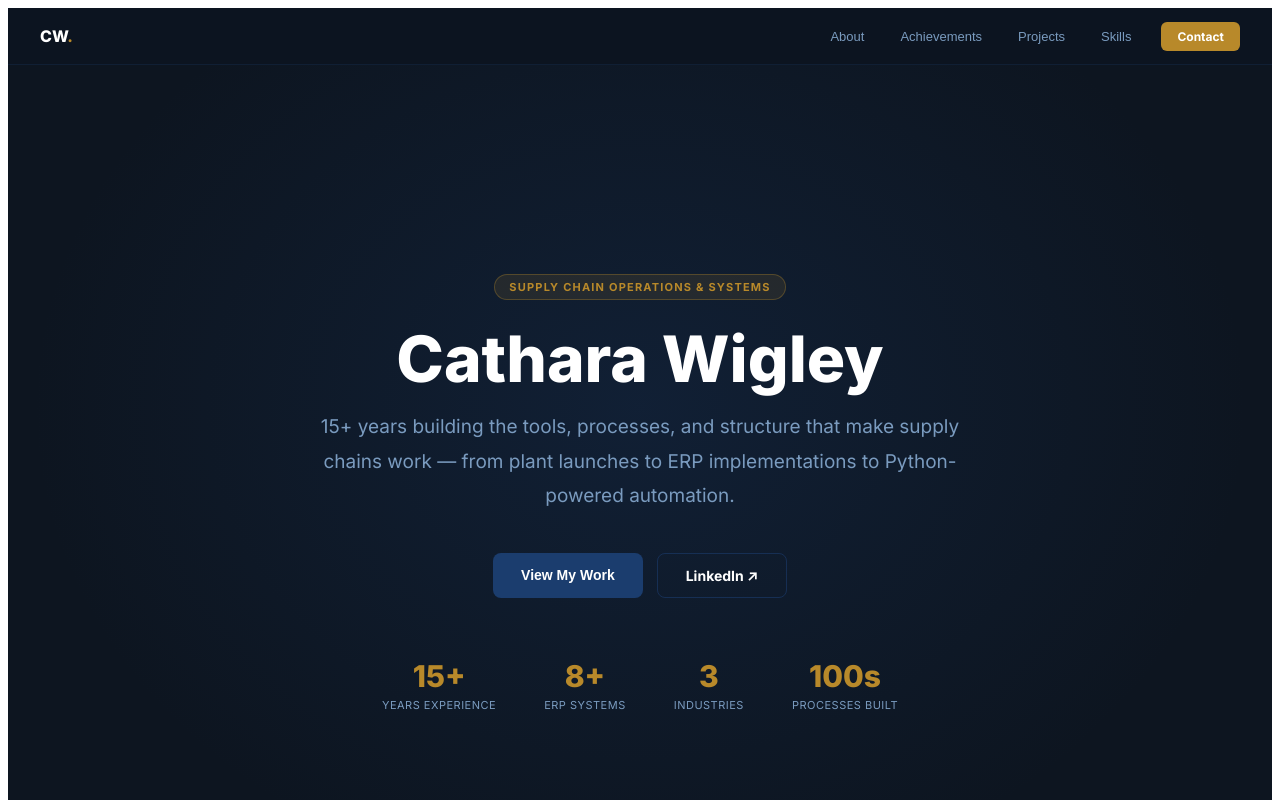
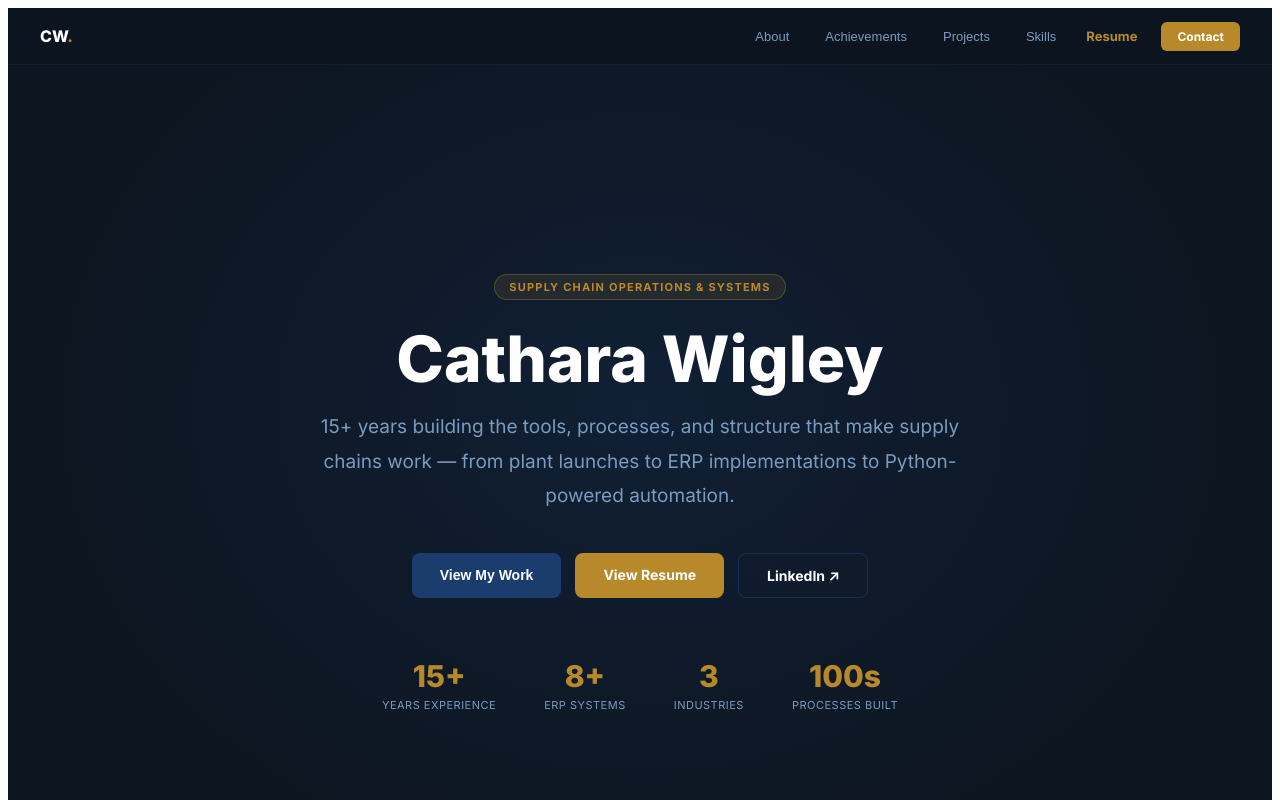
Before and after one commit to catharamelissa/portfolio, a React (Vite) app: page / in a window 1280 px wide. Shown: the top 800 px of the page. Built offline with nearby package versions, Linux system fonts and the light colour scheme.

Commit message:
Add resume link and update button styles

```diff
--- a/src/App.jsx
+++ b/src/App.jsx
@@ -58,6 +58,9 @@ export default function App() {
               {s}
             </button>
           ))}
+          <a href="/resume.html" target="_blank" rel="noreferrer" style={{ fontSize: 13, fontWeight: 700, color: GOLD, textDecoration: "none" }}>
+            Resume
+          </a>
           <a href="mailto:catharawigley@outlook.com" style={{ padding: "7px 16px", background: GOLD, color: "#fff", borderRadius: 6, fontSize: 12, fontWeight: 700, textDecoration: "none" }}>
             Contact
           </a>
@@ -81,6 +84,9 @@ export default function App() {
             <button onClick={() => scrollTo("projects")} style={{ padding: "13px 28px", background: NAV, color: "#fff", border: "none", borderRadius: 8, fontSize: 14, fontWeight: 700, cursor: "pointer" }}>
               View My Work
             </button>
+            <a href="/resume.html" target="_blank" rel="noreferrer" style={{ padding: "13px 28px", background: GOLD, color: "#fff", borderRadius: 8, fontSize: 14, fontWeight: 700, textDecoration: "none" }}>
+              View Resume
+            </a>
             <a href="https://linkedin.com/in/catharawigley" target="_blank" rel="noreferrer" style={{ padding: "13px 28px", background: "transparent", color: "#fff", border: `1.5px solid ${NAV}99`, borderRadius: 8, fontSize: 14, fontWeight: 700, textDecoration: "none" }}>
               LinkedIn ↗
             </a>
```
